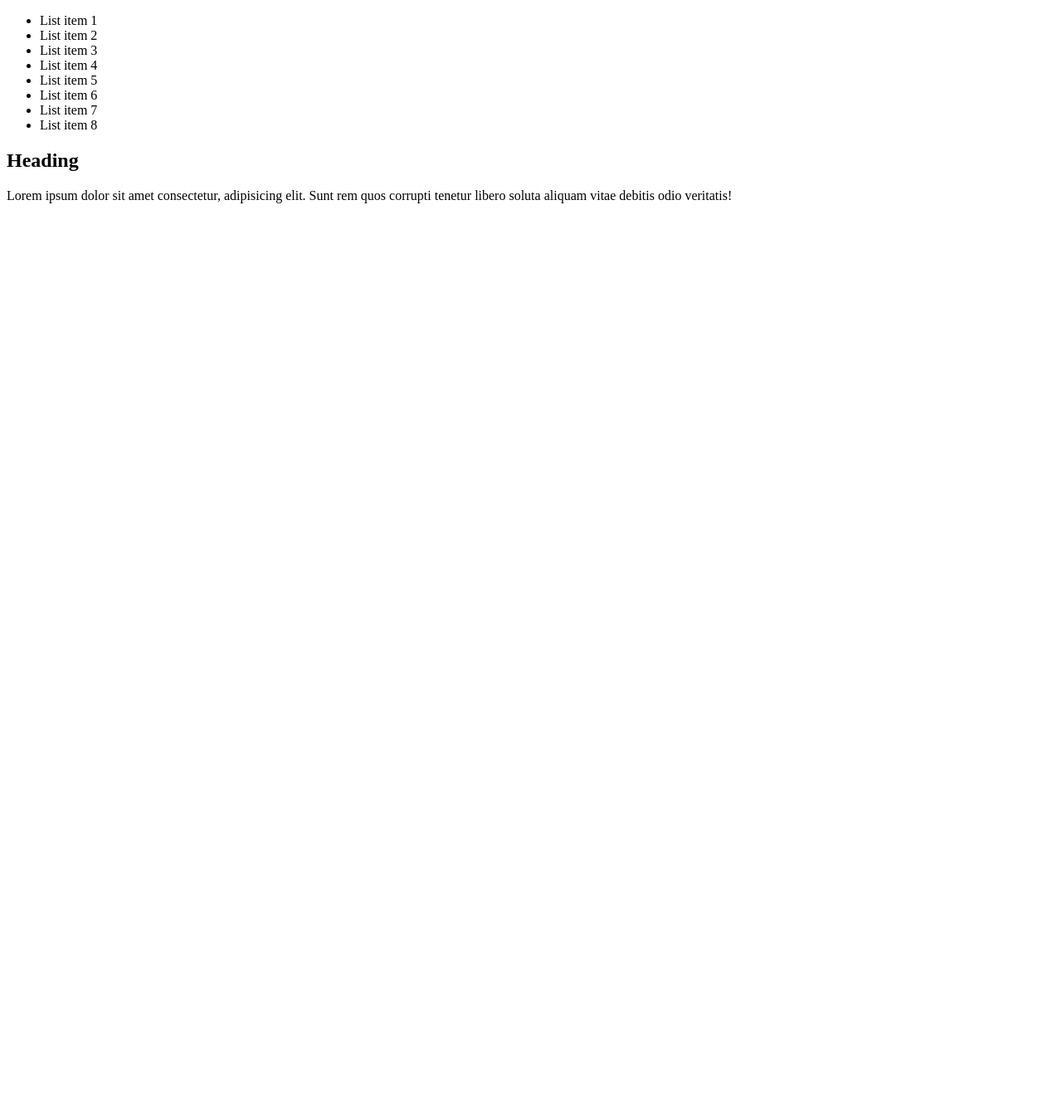
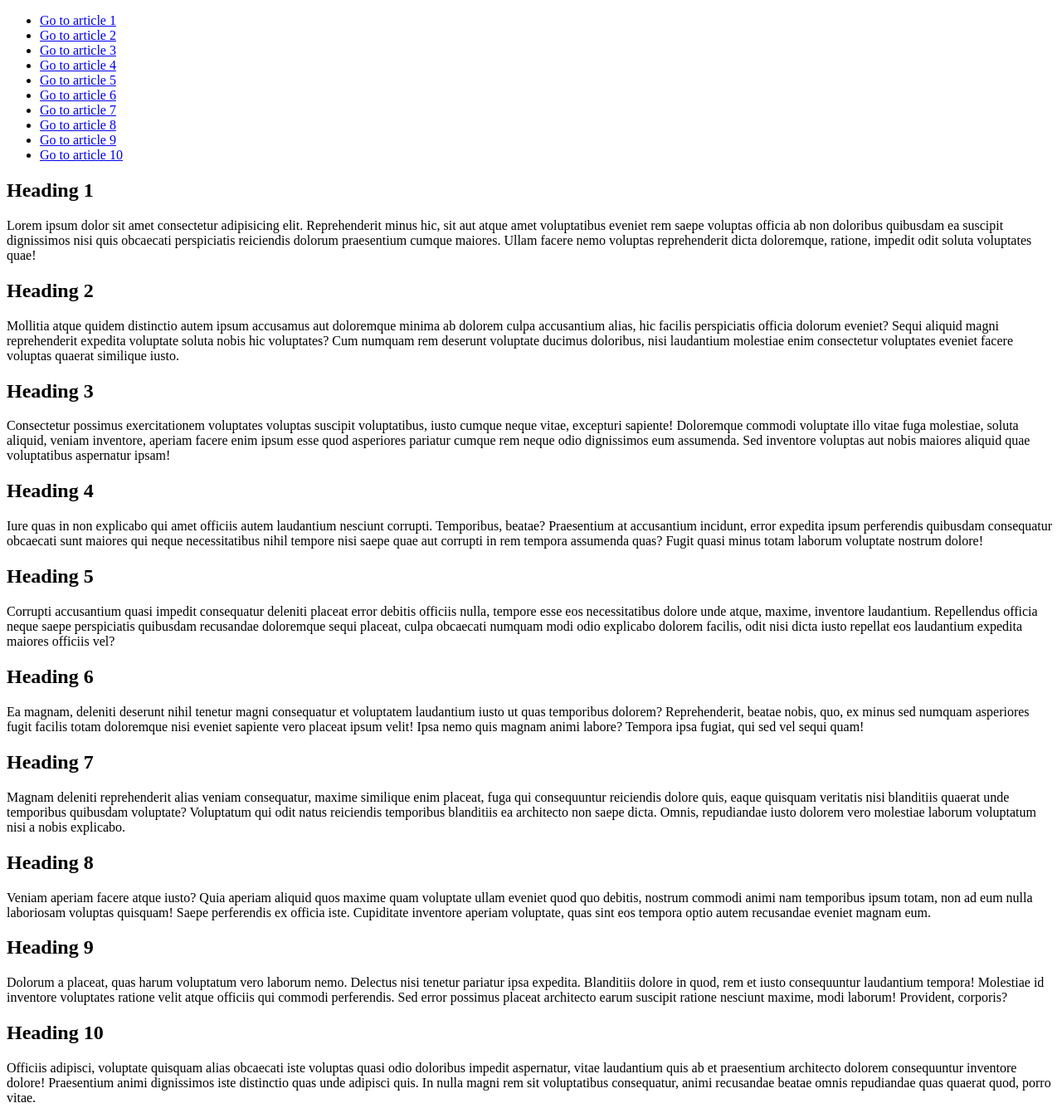
Before and after one commit to freshcodeAlice/fm-html-semantic, a plain HTML site: page index.html in a window 1280 px wide. Shown: the whole page at 83% size. Before the commit the page ends 800 px from the top, so only its background shows below. Drawn offline with Linux system fonts and the light colour scheme.

Commit message:
emmet task resolve

```diff
--- a/index.html
+++ b/index.html
@@ -9,23 +9,66 @@
 </head>
 
 <body>
-    <!-- ul>li{List item $}*8 -->
+
+<!-- nav>ul>(li>a[href="#article$"]{Go to article $})*10 -->
+<nav>
     <ul>
-        <li>List item 1</li>
-        <li>List item 2</li>
-        <li>List item 3</li>
-        <li>List item 4</li>
-        <li>List item 5</li>
-        <li>List item 6</li>
-        <li>List item 7</li>
-        <li>List item 8</li>
+        <li><a href="#article1">Go to article 1</a></li>
+        <li><a href="#article2">Go to article 2</a></li>
+        <li><a href="#article3">Go to article 3</a></li>
+        <li><a href="#article4">Go to article 4</a></li>
+        <li><a href="#article5">Go to article 5</a></li>
+        <li><a href="#article6">Go to article 6</a></li>
+        <li><a href="#article7">Go to article 7</a></li>
+        <li><a href="#article8">Go to article 8</a></li>
+        <li><a href="#article9">Go to article 9</a></li>
+        <li><a href="#article10">Go to article 10</a></li>
     </ul>
+</nav>
 
-    <!-- article>h2+p>lorem20 -->
-  <article>
-    <h2>Heading</h2>
-    <p>Lorem ipsum dolor sit amet consectetur, adipisicing elit. Sunt rem quos corrupti tenetur libero soluta aliquam vitae debitis odio veritatis!</p>
-  </article>
+<!-- (article>h2#article${Heading $}+p>lorem50)*10 -->
+<article>
+    <h2 id="article1">Heading 1</h2>
+    <p>Lorem ipsum dolor sit amet consectetur adipisicing elit. Reprehenderit minus hic, sit aut atque amet voluptatibus eveniet rem saepe voluptas officia ab non doloribus quibusdam ea suscipit dignissimos nisi quis obcaecati perspiciatis reiciendis dolorum praesentium cumque maiores. Ullam facere nemo voluptas reprehenderit dicta doloremque, ratione, impedit odit soluta voluptates quae!</p>
+</article>
+<article>
+    <h2 id="article2">Heading 2</h2>
+    <p>Mollitia atque quidem distinctio autem ipsum accusamus aut doloremque minima ab dolorem culpa accusantium alias, hic facilis perspiciatis officia dolorum eveniet? Sequi aliquid magni reprehenderit expedita voluptate soluta nobis hic voluptates? Cum numquam rem deserunt voluptate ducimus doloribus, nisi laudantium molestiae enim consectetur voluptates eveniet facere voluptas quaerat similique iusto.</p>
+</article>
+<article>
+    <h2 id="article3">Heading 3</h2>
+    <p>Consectetur possimus exercitationem voluptates voluptas suscipit voluptatibus, iusto cumque neque vitae, excepturi sapiente! Doloremque commodi voluptate illo vitae fuga molestiae, soluta aliquid, veniam inventore, aperiam facere enim ipsum esse quod asperiores pariatur cumque rem neque odio dignissimos eum assumenda. Sed inventore voluptas aut nobis maiores aliquid quae voluptatibus aspernatur ipsam!</p>
+</article>
+<article>
+    <h2 id="article4">Heading 4</h2>
+    <p>Iure quas in non explicabo qui amet officiis autem laudantium nesciunt corrupti. Temporibus, beatae? Praesentium at accusantium incidunt, error expedita ipsum perferendis quibusdam consequatur obcaecati sunt maiores qui neque necessitatibus nihil tempore nisi saepe quae aut corrupti in rem tempora assumenda quas? Fugit quasi minus totam laborum voluptate nostrum dolore!</p>
+</article>
+<article>
+    <h2 id="article5">Heading 5</h2>
+    <p>Corrupti accusantium quasi impedit consequatur deleniti placeat error debitis officiis nulla, tempore esse eos necessitatibus dolore unde atque, maxime, inventore laudantium. Repellendus officia neque saepe perspiciatis quibusdam recusandae doloremque sequi placeat, culpa obcaecati numquam modi odio explicabo dolorem facilis, odit nisi dicta iusto repellat eos laudantium expedita maiores officiis vel?</p>
+</article>
+<article>
+    <h2 id="article6">Heading 6</h2>
+    <p>Ea magnam, deleniti deserunt nihil tenetur magni consequatur et voluptatem laudantium iusto ut quas temporibus dolorem? Reprehenderit, beatae nobis, quo, ex minus sed numquam asperiores fugit facilis totam doloremque nisi eveniet sapiente vero placeat ipsum velit! Ipsa nemo quis magnam animi labore? Tempora ipsa fugiat, qui sed vel sequi quam!</p>
+</article>
+<article>
+    <h2 id="article7">Heading 7</h2>
+    <p>Magnam deleniti reprehenderit alias veniam consequatur, maxime similique enim placeat, fuga qui consequuntur reiciendis dolore quis, eaque quisquam veritatis nisi blanditiis quaerat unde temporibus quibusdam voluptate? Voluptatum qui odit natus reiciendis temporibus blanditiis ea architecto non saepe dicta. Omnis, repudiandae iusto dolorem vero molestiae laborum voluptatum nisi a nobis explicabo.</p>
+</article>
+<article>
+    <h2 id="article8">Heading 8</h2>
+    <p>Veniam aperiam facere atque iusto? Quia aperiam aliquid quos maxime quam voluptate ullam eveniet quod quo debitis, nostrum commodi animi nam temporibus ipsum totam, non ad eum nulla laboriosam voluptas quisquam! Saepe perferendis ex officia iste. Cupiditate inventore aperiam voluptate, quas sint eos tempora optio autem recusandae eveniet magnam eum.</p>
+</article>
+<article>
+    <h2 id="article9">Heading 9</h2>
+    <p>Dolorum a placeat, quas harum voluptatum vero laborum nemo. Delectus nisi tenetur pariatur ipsa expedita. Blanditiis dolore in quod, rem et iusto consequuntur laudantium tempora! Molestiae id inventore voluptates ratione velit atque officiis qui commodi perferendis. Sed error possimus placeat architecto earum suscipit ratione nesciunt maxime, modi laborum! Provident, corporis?</p>
+</article>
+<article>
+    <h2 id="article10">Heading 10</h2>
+    <p>Officiis adipisci, voluptate quisquam alias obcaecati iste voluptas quasi odio doloribus impedit aspernatur, vitae laudantium quis ab et praesentium architecto dolorem consequuntur inventore dolore! Praesentium animi dignissimos iste distinctio quas unde adipisci quis. In nulla magni rem sit voluptatibus consequatur, animi recusandae beatae omnis repudiandae quas quaerat quod, porro vitae.</p>
+</article>
+
+
 </body>
 
 </html>
```
